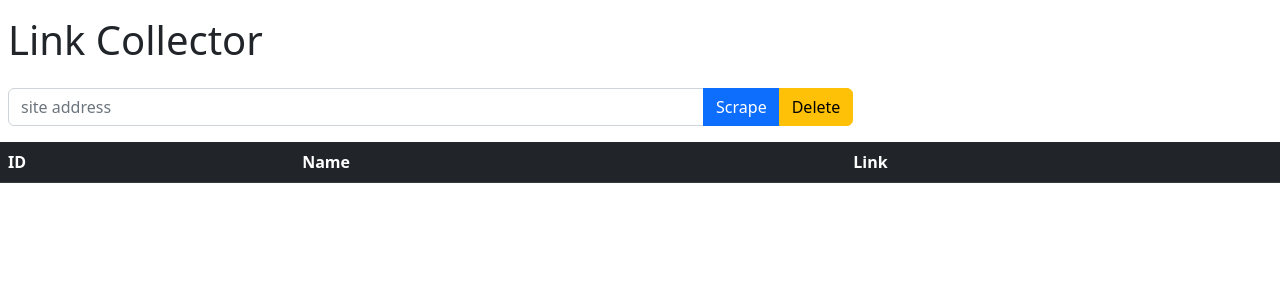
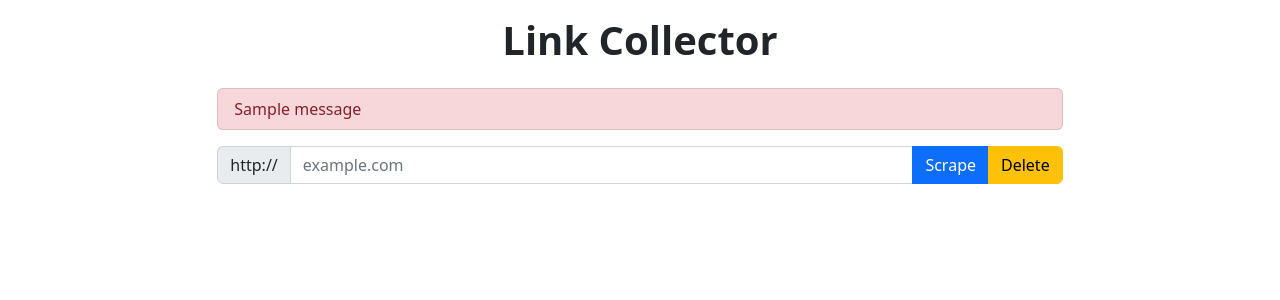
Before and after one commit to DanielOldham/SimpleSoup, a Django app: page /delete/ in a window 1280 px wide. Shown: the top 300 px of the page. Run offline with Django 4.2, Linux system fonts and the light colour scheme; tables that the repository leaves empty hold one stand-in row (values such as "Sample post"); one stand-in notice (Sample message) is shown; lists and menus that the app fills with data are empty.

Commit message:
added error handling and extra styling

```diff
--- a/myapp/templates/myapp/result.html
+++ b/myapp/templates/myapp/result.html
@@ -11,18 +11,32 @@
 </head>
 <body>
     <div class="row mt-3">
-        <div class="col-8 mx-2">
-            <h1>Link Collector</h1>
+        <div class="text-center">
+            <h1 class="fw-bold">Link Collector</h1>
         </div>
     </div>
 
+    {% if messages %}
         <div class="row mt-3">
-        <div class="col-8 mx-2">
+            <div class="col-8 offset-2">
+                <ul class="list-group">
+                    {% for message in messages %}
+                    <li{% if message.tags %} class="list-group-item list-group-item-danger"{% endif %}>{{ message }}</li>
+                    {% endfor %}
+                </ul>
+            </div>
+        </div>
+    {% endif %}
+
+
+    <div class="row mt-3">
+        <div class="col-8 offset-2">
             <form method="POST" action="/">
                 {% csrf_token %}
 
                 <div class="input-group">
-                    <input class="form-control" type="text" name="site" id="site" placeholder="site address">
+                    <span class="input-group-text">http://</span>
+                    <input class="form-control" type="text" name="site" id="site" placeholder="example.com">
                     <button class="btn btn-primary" type="submit">Scrape</button>
                     <a class="btn btn-warning" href="/delete">Delete</a>
                 </div>
@@ -30,10 +44,12 @@
         </div>
     </div>
 
+    {% if data %}
         <div class="row mt-3">
-        <div class="col-12">
-            <table class="table">
-                <thead class="table-dark">
+            <div class="col-10 offset-1 mb-3">
+            <div class="card">
+                <table class="table table-striped">
+                    <thead class="table-primary">
                     <tr>
                         <th scope="col">ID</th>
                         <th scope="col">Name</th>
@@ -45,12 +61,14 @@
                         <tr>
                             <td>{{ link.id }}</td>
                             <td>{{ link.name }}</td>
-                        <td>{{ link.address }}</td>
+                            <td class="text-break">{{ link.address }}</td>
                         </tr>
                     {% endfor %}
                     </tbody>
                 </table>
             </div>
             </div>
+        </div>
+    {% endif %}
 </body>
 </html>
--- a/myapp/views.py
+++ b/myapp/views.py
@@ -1,22 +1,28 @@
 from django.shortcuts import render
 import requests
+from requests.exceptions import MissingSchema, InvalidURL, ConnectionError
+from django.http import HttpResponseRedirect
+from django.contrib import messages
 from bs4 import BeautifulSoup
+
 from .models import Link
-from django.http import HttpResponseRedirect
 
 
 # Create your views here.
 def scrape(request):
     if request.method == 'POST':
-        site = request.POST.get('site', '')
+        try:
+            site = 'http://' + request.POST.get('site', '')
 
-        page = requests.get(site)
-        soup = BeautifulSoup(page.text, 'html.parser')
+            page = requests.get(site)
+            soup = BeautifulSoup(page.text, 'html.parser')
 
-        for link in soup.find_all('a'):
-            link_address = link.get('href')
-            link_text = link.string
-            Link.objects.create(address=link_address, name=link_text)
+            for link in soup.find_all('a'):
+                link_address = link.get('href')
+                link_text = link.string
+                Link.objects.create(address=link_address, name=link_text)
+        except (MissingSchema, ConnectionError, InvalidURL):
+            messages.add_message(request, messages.ERROR, 'The link you provided was not found. Please try again.')
 
         return HttpResponseRedirect('/')
     else:
```
Also changed, not shown: db.sqlite3. Lines whose indentation alone changed are shown as unchanged.
